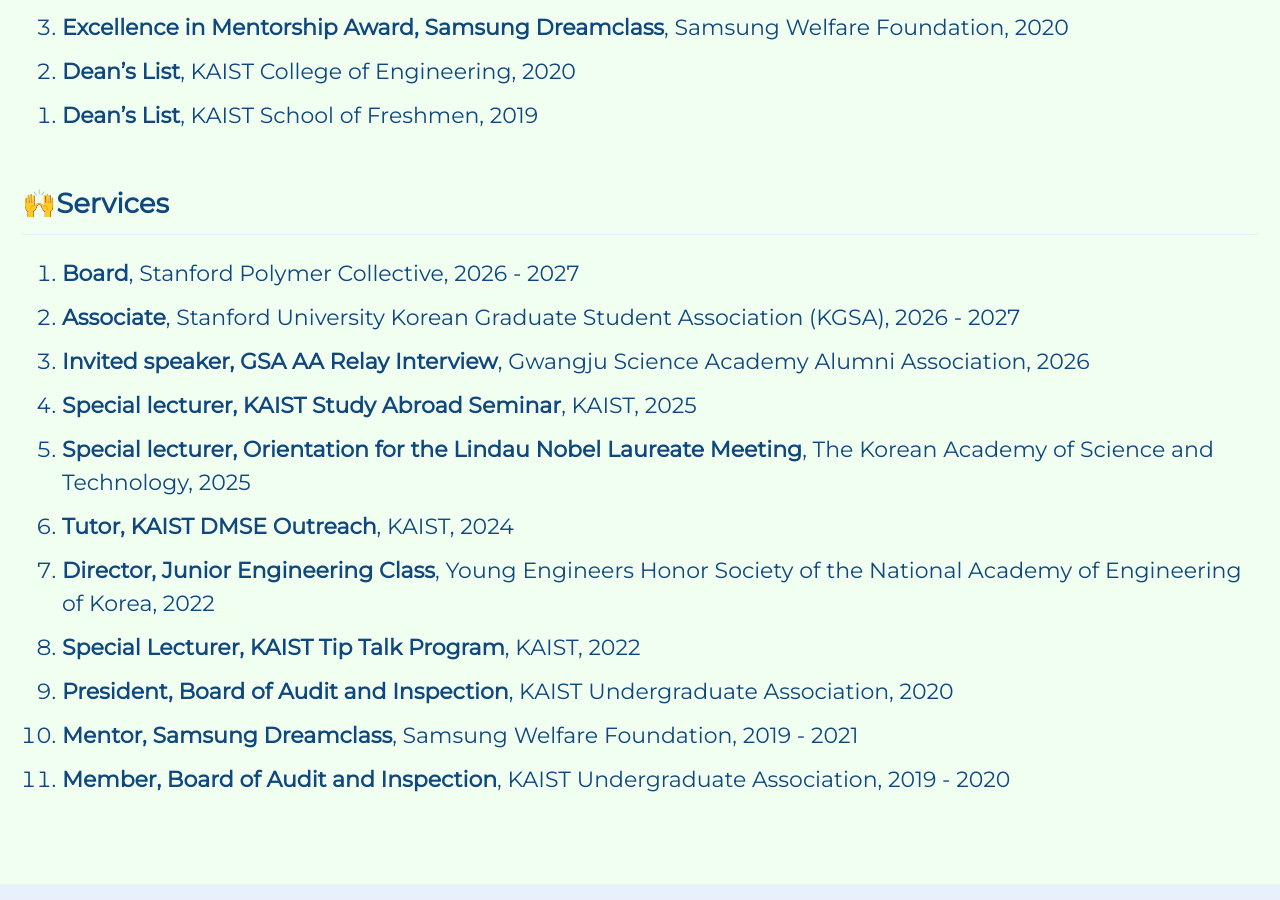
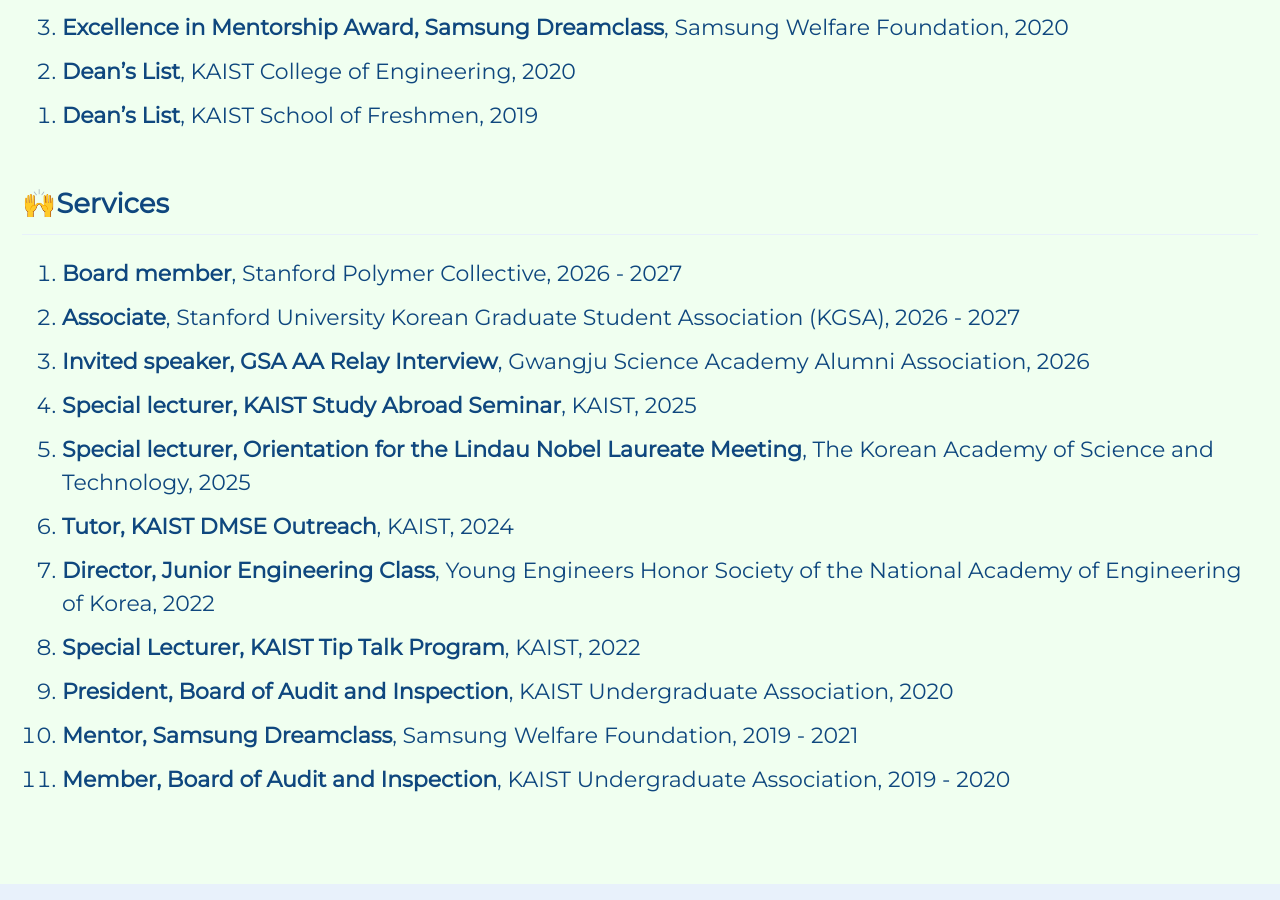
Before and after one commit to mj3259/mj3259.github.io, a Jekyll site: the page built from _pages/honorsandawards.md, in a window 1280 px wide and 900 px high, scrolled down 2448 px. Built offline with Jekyll 4.4.1, drawn with Linux system fonts in a browser that asks for light colours; cached includes are drawn as plain includes.

Commit message:
Update honorsandawards.md

```diff
--- a/_pages/honorsandawards.md
+++ b/_pages/honorsandawards.md
@@ -65,7 +65,7 @@
 {: reversed="reversed"}
 
 ## 🙌Services
-1. __Board__, Stanford Polymer Collective, 2026 - 2027
+1. __Board member__, Stanford Polymer Collective, 2026 - 2027
 1. __Associate__, Stanford University Korean Graduate Student Association (KGSA), 2026 - 2027
 1. __Invited speaker, GSA AA Relay Interview__, Gwangju Science Academy Alumni Association, 2026
 1. __Special lecturer, KAIST Study Abroad Seminar__, KAIST, 2025
```
